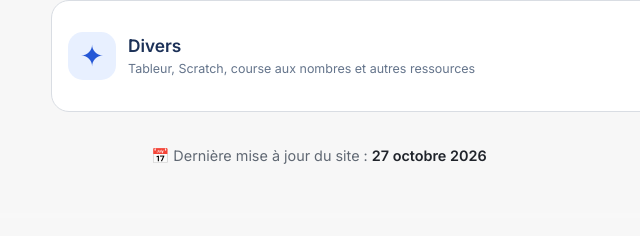
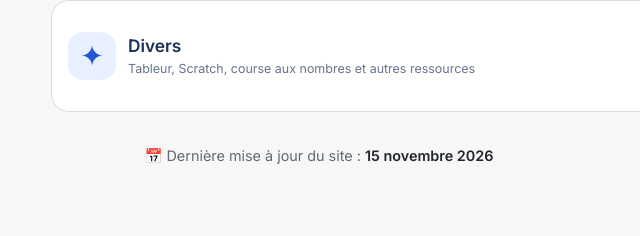
Before and after one commit to MathsavecEl/COURS-MJN, a plain HTML site: page index.html in a window 1280 px wide. Shown: the part 878-1114 px from the top of the page, 321-961 px from the left. Drawn offline with nearby package versions, Linux system fonts and the light colour scheme.

Commit message:
Actualiser la date de mise à jour du site

```diff
--- a/index.html
+++ b/index.html
@@ -128,7 +128,7 @@ mjx-container[display="true"] { display:block; overflow-x:auto; overflow-y:hidde
 
 <main class="conteneur accueil-main">
   <div class="classes" id="classes" role="group" aria-label="Choisir une classe"></div>
-  <p id="derniere-mise-a-jour" class="derniere-mise-a-jour">📅 Dernière mise à jour du site : <strong>27 octobre 2026</strong></p>
+  <p id="derniere-mise-a-jour" class="derniere-mise-a-jour">📅 Dernière mise à jour du site : <strong>15 novembre 2026</strong></p>
   <div class="outils">
     <label class="recherche">
       <svg width="18" height="18" viewBox="0 0 24 24" fill="none" stroke="currentColor" stroke-width="2" stroke-linecap="round" aria-hidden="true"><circle cx="11" cy="11" r="7"/><path d="m20 20-3.5-3.5"/></svg>
```
